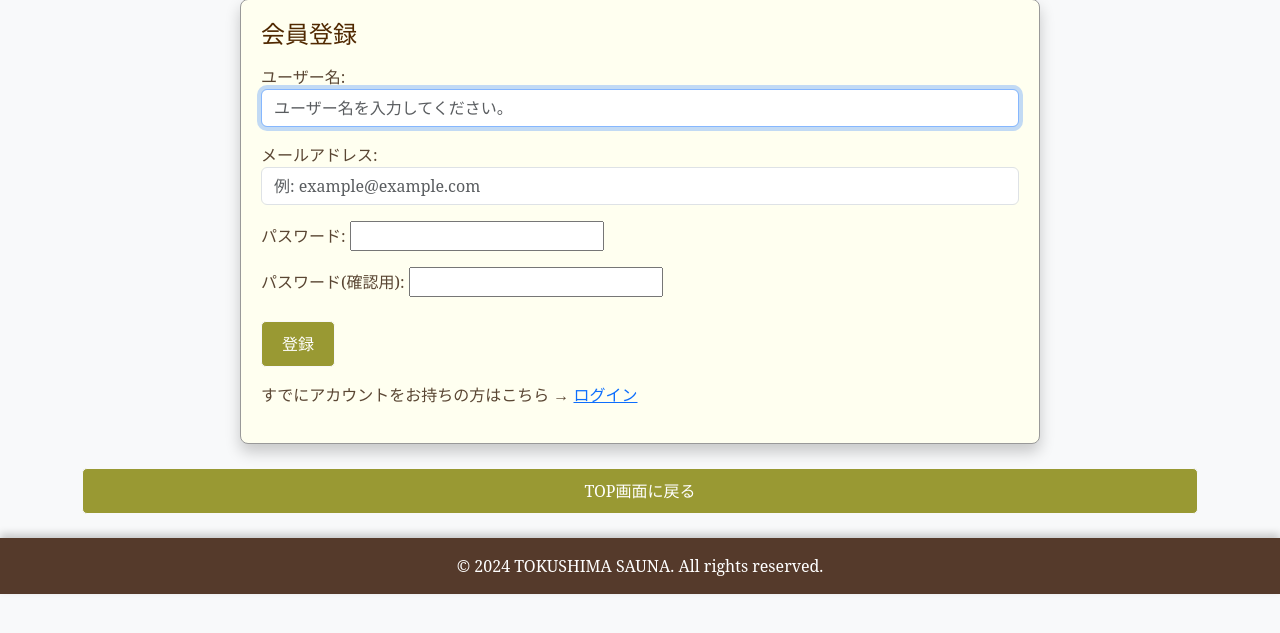
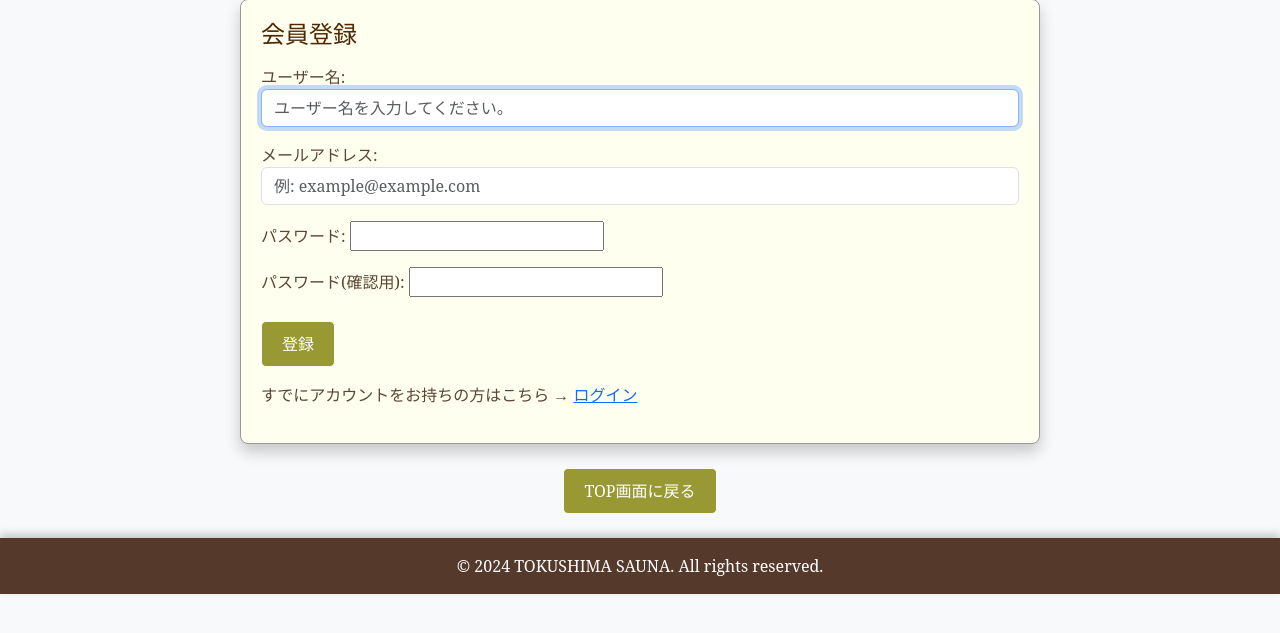
Before and after one commit to o1-mat/tokushima-sauna, a Django app: page /register/ in a window 1280 px wide. Shown: the part 94-727 px from the top of the page. Run offline with Django 5.2, Linux system fonts and the light colour scheme.

Commit message:
Add files via upload

```diff
--- a/tokushimasauna/templates/login.html
+++ b/tokushimasauna/templates/login.html
@@ -20,6 +20,8 @@
     <p class="mt-3">アカウントをお持ちでない方はこちら → <a href="{% url 'register' %}">会員登録</a></p>
 </div>
 
-<a href="{% url 'spa_list' %}" class="btn btn-light mt-4 center-container">TOP画面に戻る</a>
+<div class="center-container">
+    <a href="{% url 'spa_list' %}" class="btn btn-light mt-4">TOP画面に戻る</a>
+</div>
 
 {% endblock %}
--- a/tokushimasauna/templates/register.html
+++ b/tokushimasauna/templates/register.html
@@ -17,6 +17,8 @@
     </p>
 </div>
 
-<a href="{% url 'spa_list' %}" class="btn btn-light mt-4 center-container">TOP画面に戻る</a>
+<div class="center-container">
+    <a href="{% url 'spa_list' %}" class="btn btn-light mt-4">TOP画面に戻る</a>
+</div>
 
 {% endblock %}
```
